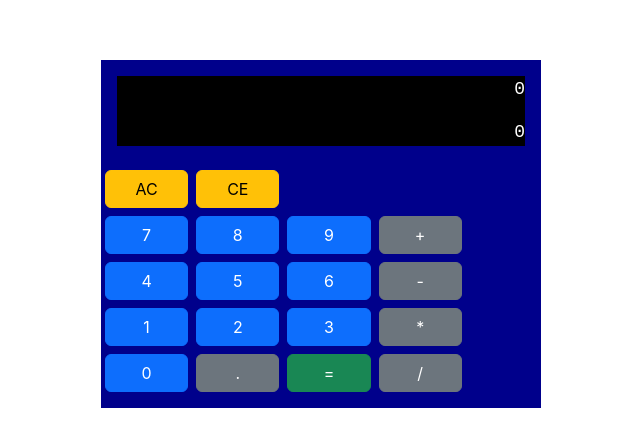
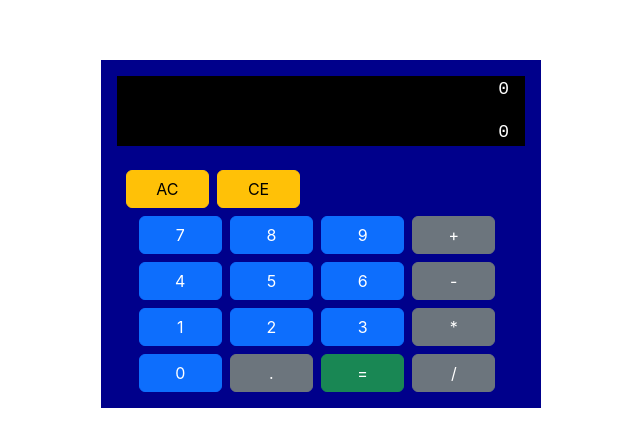
Before and after one commit to vitanv/Calculator-app, a React (Create React App) app: page / in a window 1280 px wide. Shown: the part 166-612 px from the top of the page, without its empty margins (319-959 px from the left). Built offline with nearby package versions, Linux system fonts and the light colour scheme.

Commit message:
Centered text and buttons

```diff
--- a/src/App.css
+++ b/src/App.css
@@ -9,10 +9,20 @@
   color: white;
   font-family: 'Share Tech Mono', monospace;
   font-size: large;
+  padding-right: 0.5rem;
 }
 
 .keyboard{
   margin: auto auto auto auto;
+}
+.row{
+  display: flex;
+  justify-content: center;
+}
+
+#first-row{
+  justify-content: flex-start;
+  padding-left: 1.3rem;
 }
 
 .btn{
--- a/src/App.js
+++ b/src/App.js
@@ -8,7 +8,7 @@ function App() {
         <div className='display' id='current-number'><p>0</p></div>
       </div>
       <div className='keyboard'>
-        <div className='row'>
+        <div className='row' id='first-row'>
           <button className='btn btn-warning' id="clear">AC</button>
           <button className='btn btn-warning' id="delete">CE</button>
         </div>
```
